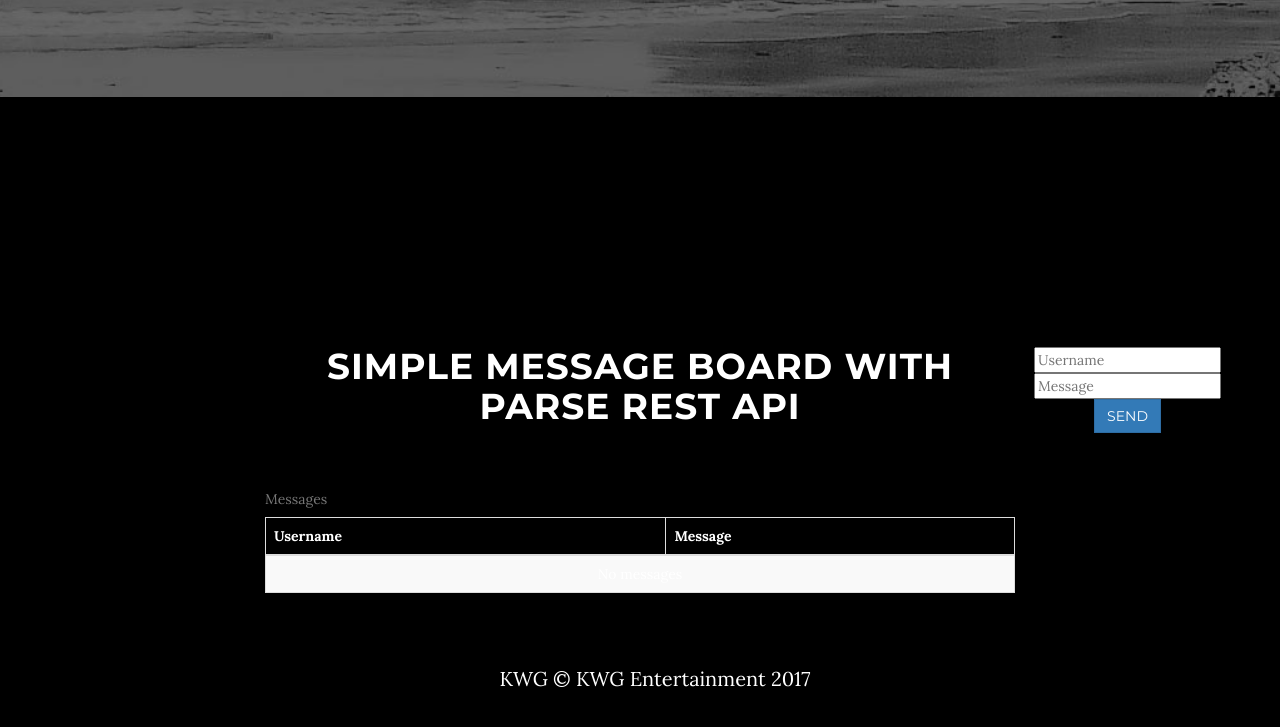
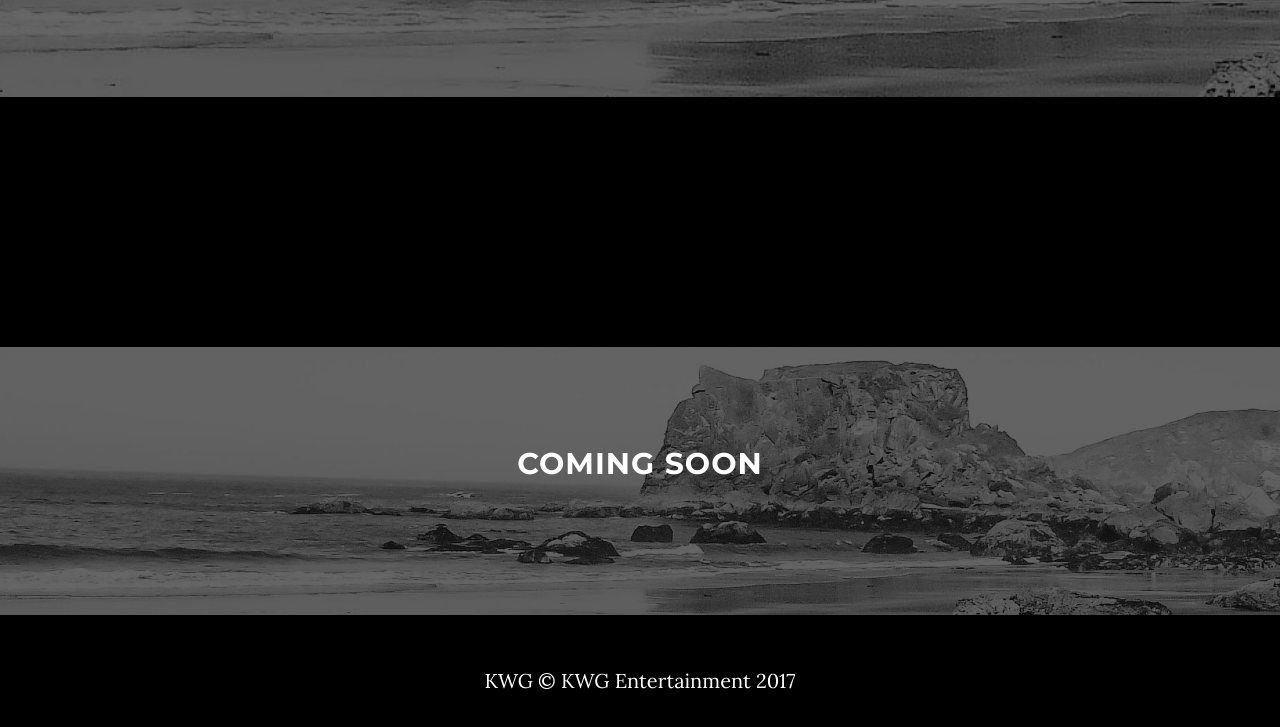
Before and after one commit to AlfredoMondragon/alfredomondragon.github.io, a website: page index.html in a window 1280 px wide. Shown: the part 1935-2662 px from the top of the page. Drawn offline with nearby package versions, Linux system fonts and the light colour scheme.

Commit message:
Update index.html

```diff
--- a/index.html
+++ b/index.html
@@ -111,42 +111,16 @@
         </div>
     </section>
 
-    <!-- MESSAGE BOARD -->
-        <section id="message" class="container content-section text-center">
-        <div class="row">
-            <div class="col-lg-8 col-lg-offset-2">
-                <table class="table table-bordered table-striped">
-				<div class="container-fluid">
-			<div class="row-fluid">
-				<h1>Simple Message Board with Parse REST API</h1>
-				<table class="table table-bordered table-striped">
-					<caption>Messages</caption>
-					<thead>
-						<tr>
-							<th>
-								Username
-							</th>
-							<th>
-								Message
-							</th>
-						</tr>
-					</thead>
-					<tbody>
-						<tr>
-							<td colspan="2">No messages</td>
-						</tr>
-					</tbody>
-				</table>
-			</div>
-			<div class="row-fluid">
-				<form id="new-user">
-					<input type="text" name="username" placeholder="Username" />
-					<input type="text" name="message" placeholder="Message" />
-					<a id="send" class="btn btn-primary">SEND</a>
-				</form>
-			</div>
-		</div>
-
+    <!-- MESSAGE BOARD (to be implimented) -->
+    <section id="message" class="content-section text-center">
+        <div class="download-section">
+            <div class="container">
+                <div class="col-lg-8 col-lg-offset-2">
+                    <h2>COMING SOON</h2>
+                </div>
+            </div>
+        </div>
+    </section>
     <!-- Footer -->
     <footer>
         <div class="container text-center">
```
